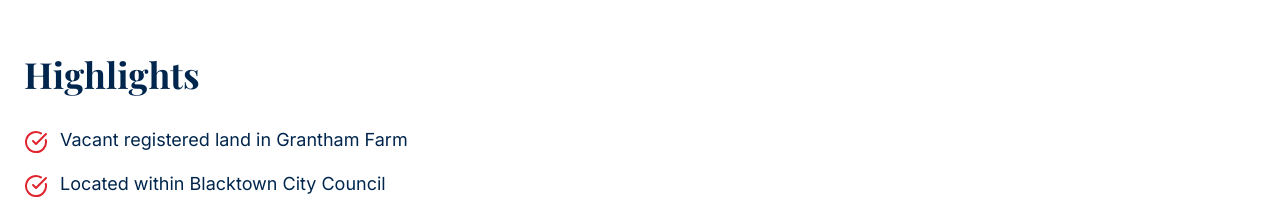
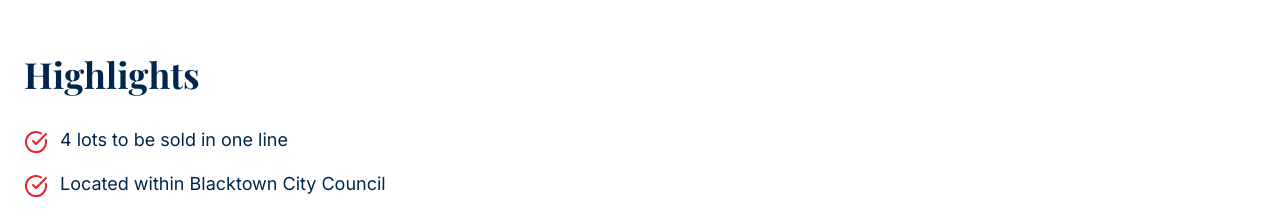
Before and after one commit to JGroutsis/econ-grantham-land, a React (Vite) app: page / in a window 1280 px wide. Shown: the part 1140-1356 px from the top of the page. Built offline with nearby package versions, Linux system fonts and the light colour scheme; the HTML template or start-up script is replaced by a standard one.

Commit message:
Update highlights text

```diff
--- a/src/components/Highlights.tsx
+++ b/src/components/Highlights.tsx
@@ -2,7 +2,7 @@ import { CheckCircle } from "lucide-react";
 
 const Highlights = () => {
   const highlights = [
-    "Vacant registered land in Grantham Farm",
+    "4 lots to be sold in one line",
     "Located within Blacktown City Council",
     "Surrounded by ongoing residential growth across the Riverstone precinct",
     "Connectivity to Riverstone and Vineyard train stations, with links to Windsor Road and the M7",
```
